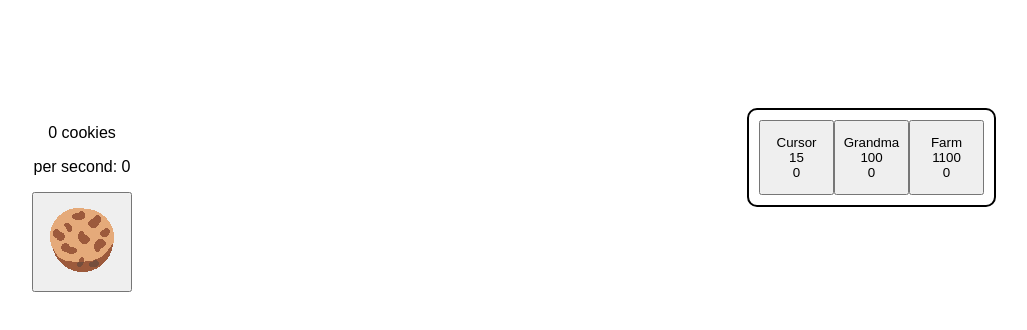
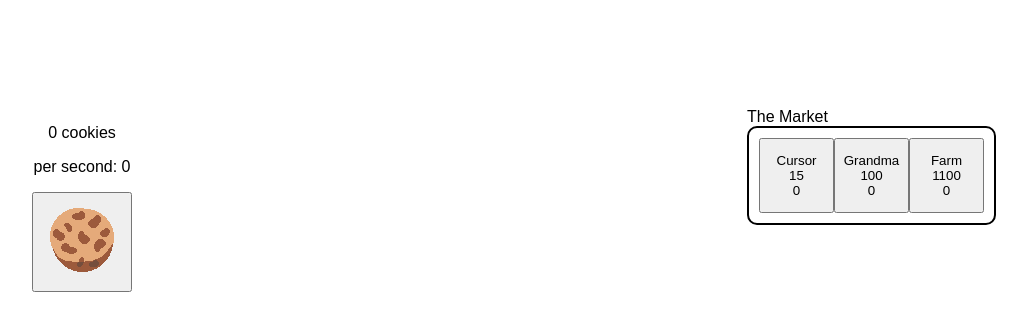
Before and after one commit to CodeGuy11/cookieClickerLite, a plain HTML site: page index.html in a window 1280 px wide. Shown: the whole page, without its empty margins (176-1203 px from the left). Drawn offline with Linux system fonts and the light colour scheme.

Commit message:
Update index.html

```diff
--- a/index.html
+++ b/index.html
@@ -13,8 +13,10 @@
                 <p id="clicksPerSecond">0 CPS</p>
                 <button id="cookieButton", onclick="bake(1)"><img src="/cookieClickerLite/cookie.png" alt="Cookie" width="64" height="64"></button>
             </div>
-                <div class="autoClickers">
-                    <!--cursors-->
+            <div class="market">
+                <h>The Market</h>
+                    <div class="autoClickers">
+                        <!--cursors-->
                         <button onclick="buyCursor(1)", class="clicker">Cursor<br>
                         <span id="cursorPrice">0</span><br>
                         <span id="cursorCount">0</span><br>
@@ -29,6 +31,7 @@
                         <span id="farmPrice">0</span><br>
                         <span id="farmCount">0</span><br>
                         </button>
+                    </div>
                 </div>
         <script src="script.js"></script>
     </body>
```
